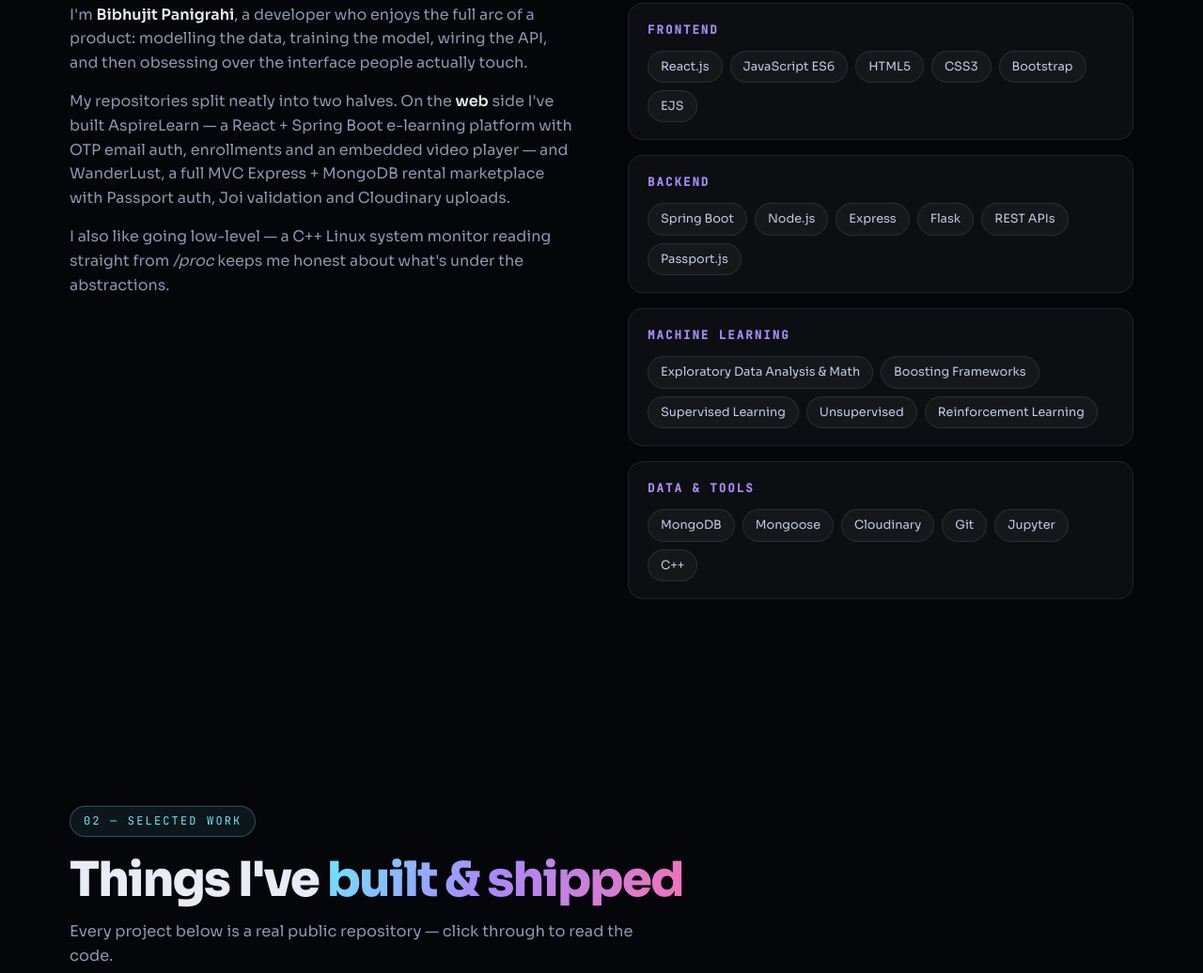
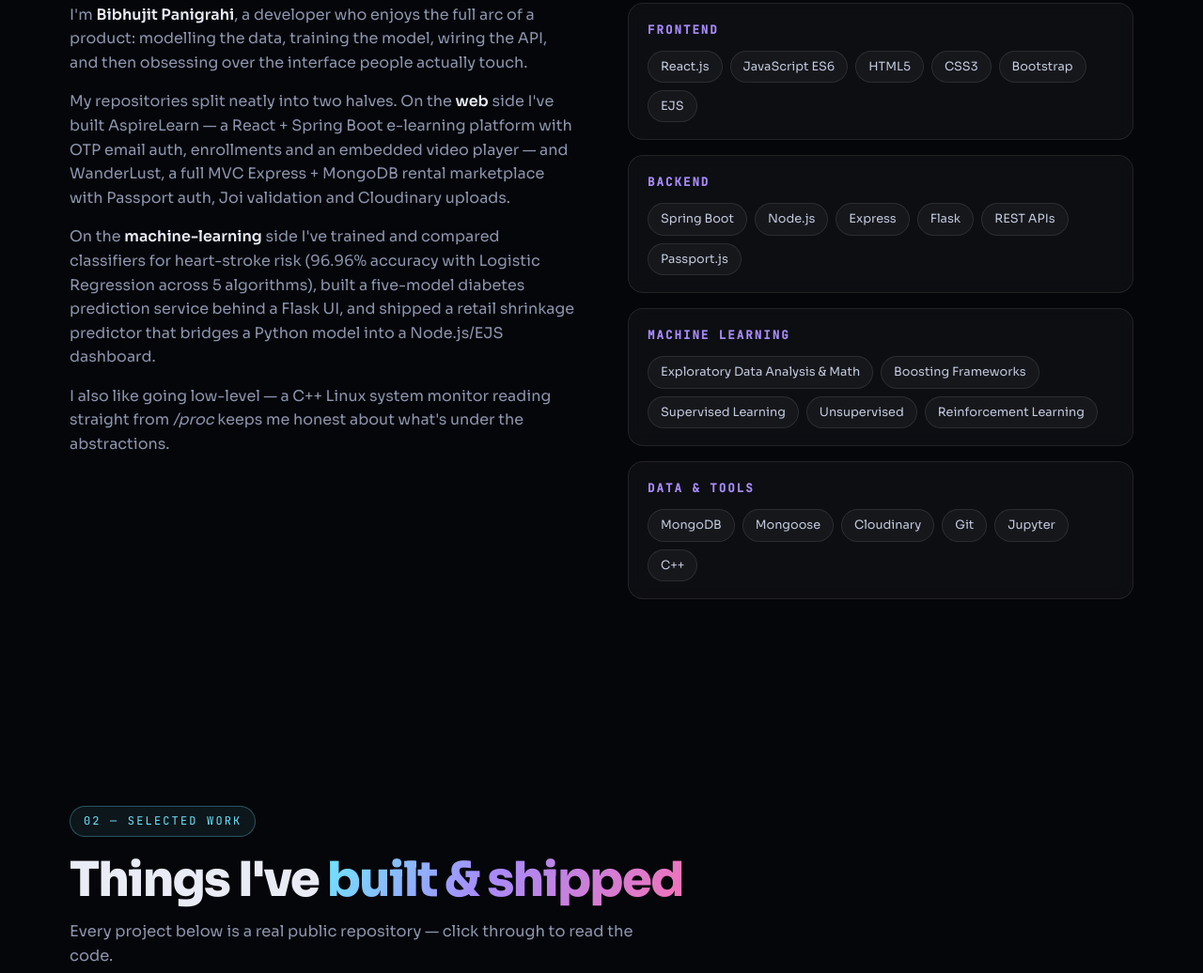
Before and after one commit to Bibhujit666/My_portfolio, a plain HTML site: page index.html in a window 1280 px wide. Shown: the part 1397-2433 px from the top of the page at 94% size. Drawn offline with Linux system fonts and the light colour scheme.

Commit message:
Update portfolio changes

```diff
--- a/index.html
+++ b/index.html
@@ -1442,8 +1442,10 @@
           React + Spring Boot e-learning platform with OTP email auth, enrollments and an embedded video player — and
           WanderLust, a full MVC Express + MongoDB rental marketplace with Passport auth, Joi validation and Cloudinary
           uploads.</p>
-
-
+        <p>On the <strong>machine-learning</strong> side I've trained and compared classifiers for heart-stroke risk
+          (96.96% accuracy with Logistic Regression across 5 algorithms), built a five-model diabetes prediction service
+          behind a Flask UI, and shipped a retail shrinkage predictor that bridges a Python model into a Node.js/EJS
+          dashboard.</p>
         <p>I also like going low-level — a C++ Linux system monitor reading straight from <em>/proc</em> keeps me honest
           about what's under the abstractions.</p>
       </div>
```
